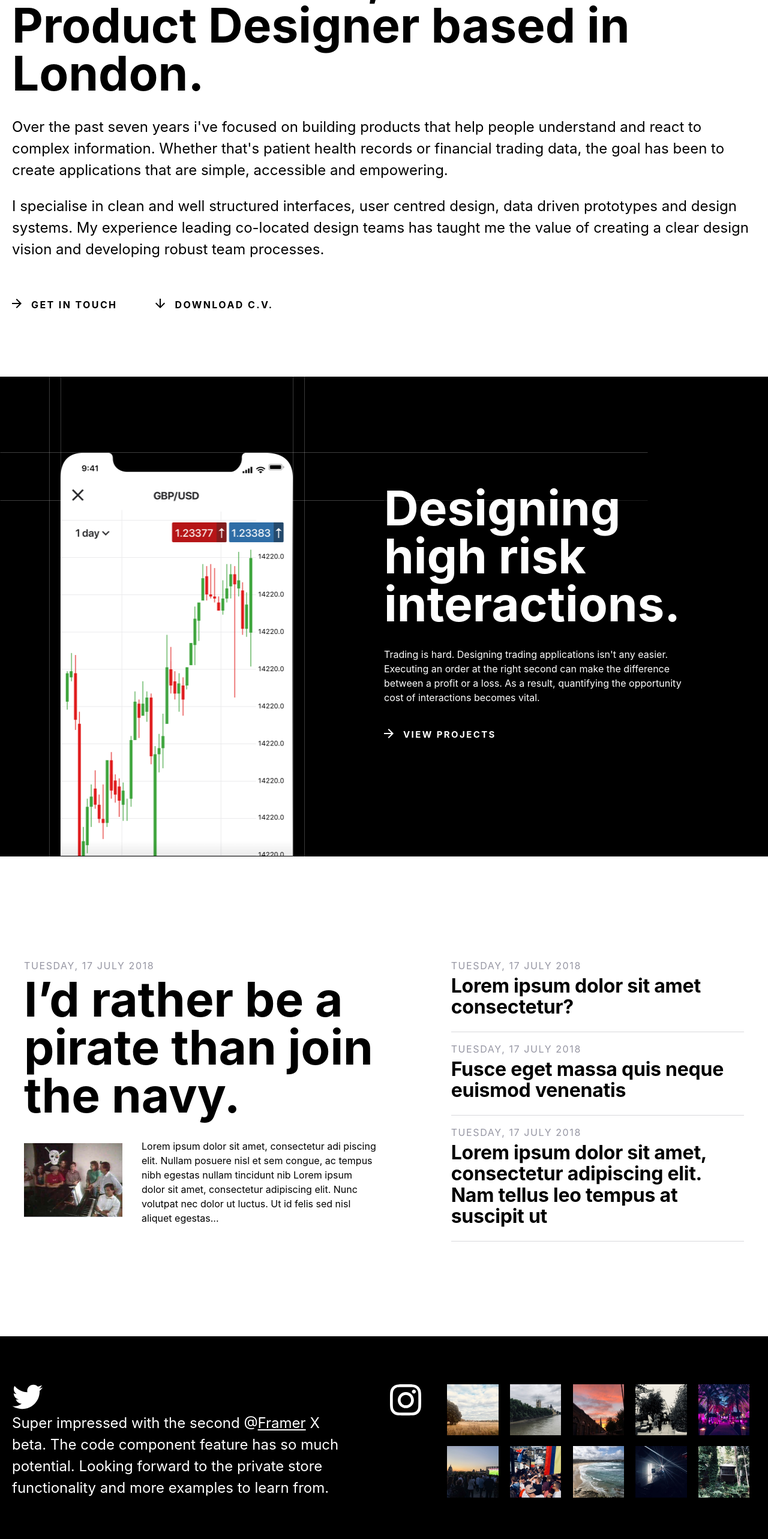
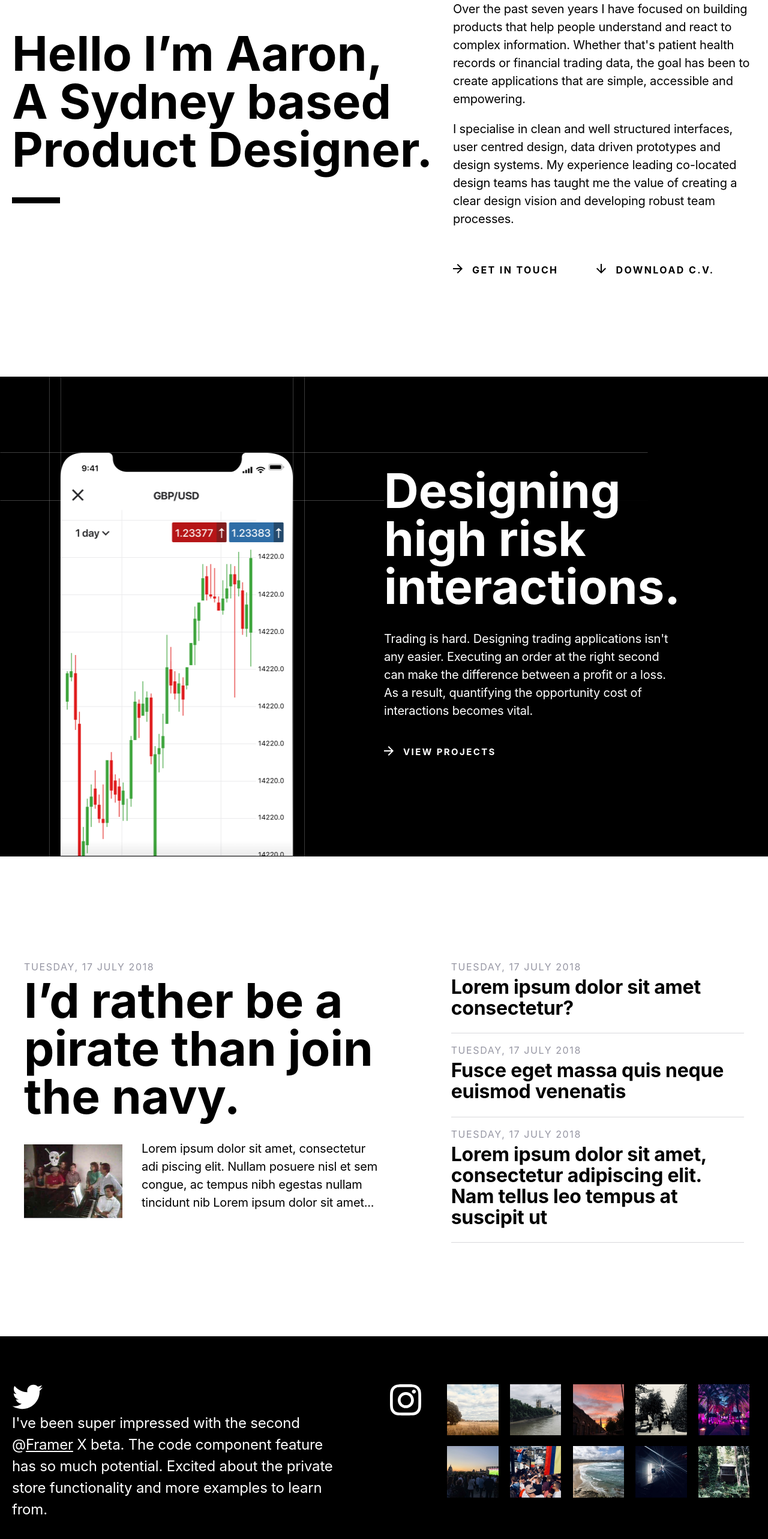
Before and after one commit to gitadr/gatsbyPortfolio, a Gatsby app: page / in a window 1280 px wide. Shown: the part 180-2746 px from the top of the page at 60% size. Built offline with nearby package versions, Linux system fonts and the light colour scheme.

Commit message:
two column header design

```diff
--- a/src/components/footer.js
+++ b/src/components/footer.js
@@ -14,10 +14,10 @@ export default () => (
         </a>
         <div className={styles.tweet}>
           <p className="intro">
-            Super impressed with the second @
+            I've been super impressed with the second @
             <a href="https://twitter.com/framer">Framer</a> X beta. The code
-            component feature has so much potential. Looking forward to the
-            private store functionality and more examples to learn from.
+            component feature has so much potential. Excited about the private
+            store functionality and more examples to learn from.
           </p>
         </div>
       </div>
@@ -102,7 +102,7 @@ export default () => (
       </div>
       <div className={styles.footerKeyline} />
       <div className={styles.footerColophon}>
-        <p>
+        <p class="caption">
           This portfolio is a work-in-progress. Built with{" "}
           <a href="https://reactjs.org/">React</a> and{" "}
           <a href="https://www.gatsbyjs.org/">Gatsby</a>. Written using{" "}
@@ -119,7 +119,7 @@ export default () => (
       </div>
       <div className={styles.footerCopyright}>
         <div>
-          <p>
+          <p class="caption">
             Made with ♥ by Aaron Root <br /> © Copyright 2018
           </p>
         </div>
--- a/src/components/footer.module.css
+++ b/src/components/footer.module.css
@@ -42,10 +42,6 @@ footer .container {
 
 .tweet {
   margin: 0;
-}
-
-.tweet p.intro {
-  line-height: 28px;
 }
 
 .footerInstagram {
@@ -132,7 +128,6 @@ img.twitterLogo {
   }
   .footerTwitter p {
     padding: 0 48px 0 0;
-    line-height: 28px;
   }
   .footerInstagram li:last-child {
     display: block;
--- a/src/components/header.js
+++ b/src/components/header.js
@@ -4,15 +4,22 @@ import styles from "./header.module.css";
 export default () => (
   <header>
     <div className={styles.container}>
-      <div className={styles.content}>
-        <h1>Hello I’m Aaron, a British Product Designer based in London.</h1>
-        <p className="intro">
-          Over the past seven years i've focused on building products that help
-          people understand and react to complex information. Whether that's
-          patient health records or financial trading data, the goal has been to
-          create applications that are simple, accessible and empowering.
+      <div className={styles.headerIntro}>
+        <h1>
+          Hello I’m Aaron,
+          <span> A Sydney based Product Designer.</span>
+        </h1>
+        <div className={styles.block} />
+      </div>
+      <div className={styles.headerBody}>
+        <p>
+          Over the past seven years I have focused on building products that
+          help people understand and react to complex information. Whether
+          that's patient health records or financial trading data, the goal has
+          been to create applications that are simple, accessible and
+          empowering.
         </p>
-        <p className="intro">
+        <p>
           I specialise in clean and well structured interfaces, user centred
           design, data driven prototypes and design systems. My experience
           leading co-located design teams has taught me the value of creating a
--- a/src/components/header.module.css
+++ b/src/components/header.module.css
@@ -5,7 +5,7 @@
   display: grid;
   grid-template-columns: repeat(12, 1fr);
   grid-gap: 20px;
-  align-content: center;
+  align-items: center;
   padding: 0 20px;
 }
 
@@ -13,6 +13,40 @@ header {
   background-color: #fff;
 }
 
-.content {
+.headerIntro {
   grid-column: 1 / -1;
+  align-self: end;
 }
+
+.headerBody {
+  grid-column: 1 / -1;
+  align-self: start;
+}
+
+.block {
+  width: 80px;
+  height: 10px;
+  background-color: black;
+  margin: 32px 0 0 0;
+}
+
+@media only screen and (min-width: 1120px) {
+  .headerIntro {
+    grid-column: 1 / 8;
+    align-self: center;
+  }
+  .headerBody {
+    grid-column: 8 / 13;
+    align-self: center;
+  }
+  .block {
+    width: 80px;
+    height: 10px;
+    background-color: black;
+    margin: 40px 0 68px 0;
+  }
+  h1 span::before {
+    content: "\A";
+    white-space: pre;
+  }
+}
--- a/src/components/notes.js
+++ b/src/components/notes.js
@@ -17,9 +17,7 @@ export default () => (
               <p>
                 Lorem ipsum dolor sit amet, consectetur adi piscing elit. Nullam
                 posuere nisl et sem congue, ac tempus nibh egestas nullam
-                tincidunt nib Lorem ipsum dolor sit amet, consectetur adipiscing
-                elit. Nunc volutpat nec dolor ut luctus. Ut id felis sed nisl
-                aliquet egestas...
+                tincidunt nib Lorem ipsum dolor sit amet...
               </p>
             </div>
           </div>
--- a/src/styles/global.css
+++ b/src/styles/global.css
@@ -76,6 +76,11 @@ p {
   line-height: 1.5;
 }
 
+p.caption {
+  font-size: 15px;
+  line-height: 1.5;
+}
+
 p.readingTime {
   font-size: 20px;
   color: #9696a3;
@@ -121,7 +126,8 @@ p.articleDate {
     font-size: 32px;
   }
   p {
-    font-size: 16px;
+    font-size: 20px;
+    letter-spacing: -0.2px;
   }
 
   p.intro {
@@ -132,8 +138,13 @@ p.articleDate {
     font-size: 16px;
     padding: 20px 0 8px 0;
   }
+  p.caption {
+    font-size: 16px;
+    line-height: 1.5;
+  }
 }
-@media only screen and (min-width: 1199px) {
+
+@media only screen and (min-width: 1120px) {
   h1 {
     font-size: 80px;
   }
```
